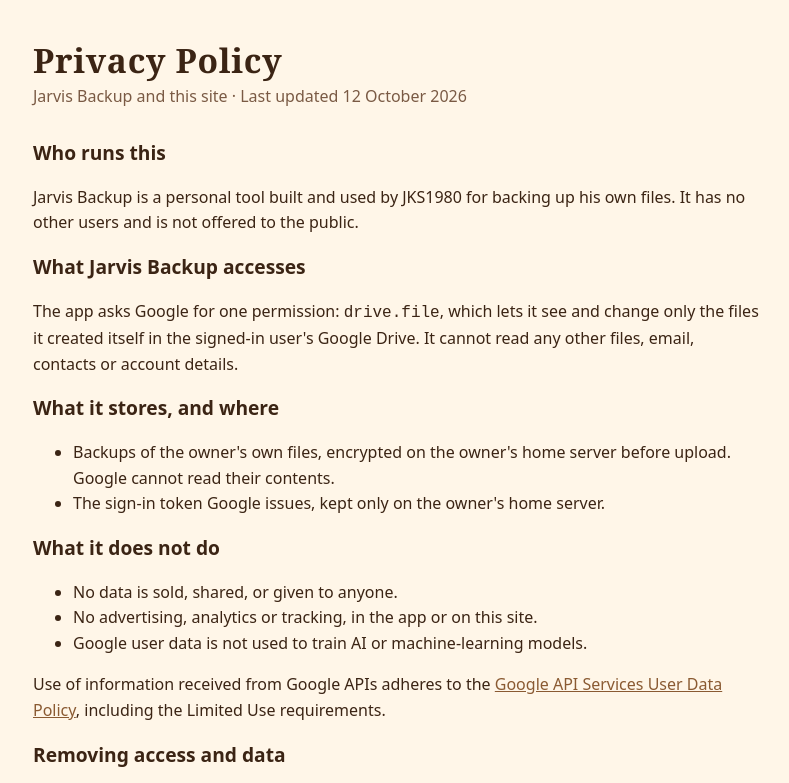
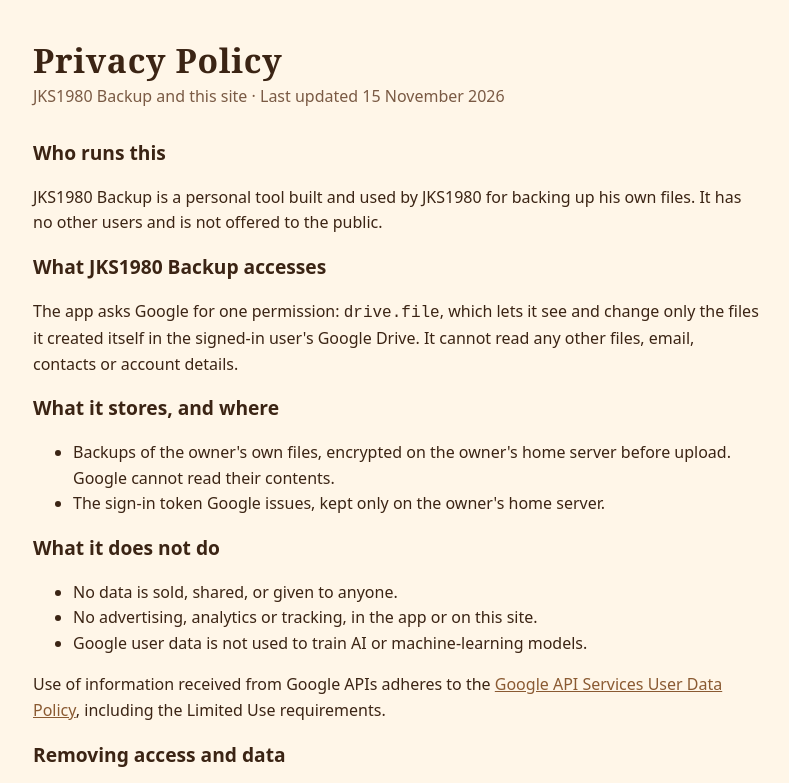
Before and after one commit to JKS80-AI/jks80-ai.github.io, a plain HTML site: page privacy.html in a window 1280 px wide. Shown: the top 783 px of the page, without its empty margins (243-1032 px from the left). Drawn offline with Linux system fonts and the light colour scheme.

Commit message:
Update privacy.html

```diff
--- a/privacy.html
+++ b/privacy.html
@@ -4,18 +4,18 @@
 <meta charset="utf-8">
 <meta name="viewport" content="width=device-width, initial-scale=1">
 <title>Privacy Policy</title>
-<meta name="description" content="Privacy policy for Jarvis Backup and the JKS1980 project site.">
+<meta name="description" content="Privacy policy for JKS1980 Backup and the JKS1980 project site.">
 <link rel="stylesheet" href="style.css">
 </head>
 <body>
 <main>
   <h1>Privacy Policy</h1>
-  <p class="sub">Jarvis Backup and this site · Last updated 12 October 2026</p>
+  <p class="sub">JKS1980 Backup and this site · Last updated 15 November 2026</p>
 
   <h2>Who runs this</h2>
-  <p>Jarvis Backup is a personal tool built and used by JKS1980 for backing up his own files. It has no other users and is not offered to the public.</p>
+  <p>JKS1980 Backup is a personal tool built and used by JKS1980 for backing up his own files. It has no other users and is not offered to the public.</p>
 
-  <h2>What Jarvis Backup accesses</h2>
+  <h2>What JKS1980 Backup accesses</h2>
   <p>The app asks Google for one permission: <code>drive.file</code>, which lets it see and change only the files it created itself in the signed-in user's Google Drive. It cannot read any other files, email, contacts or account details.</p>
 
   <h2>What it stores, and where</h2>
```
